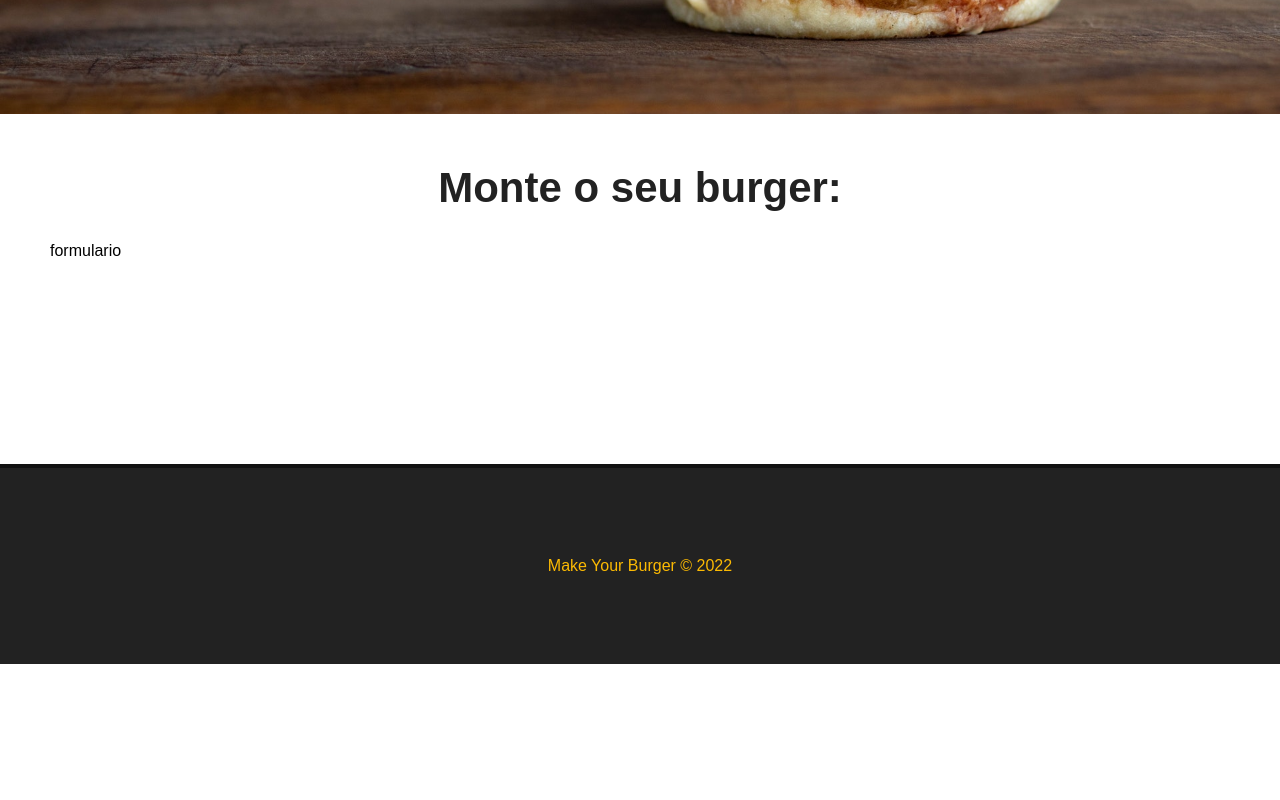
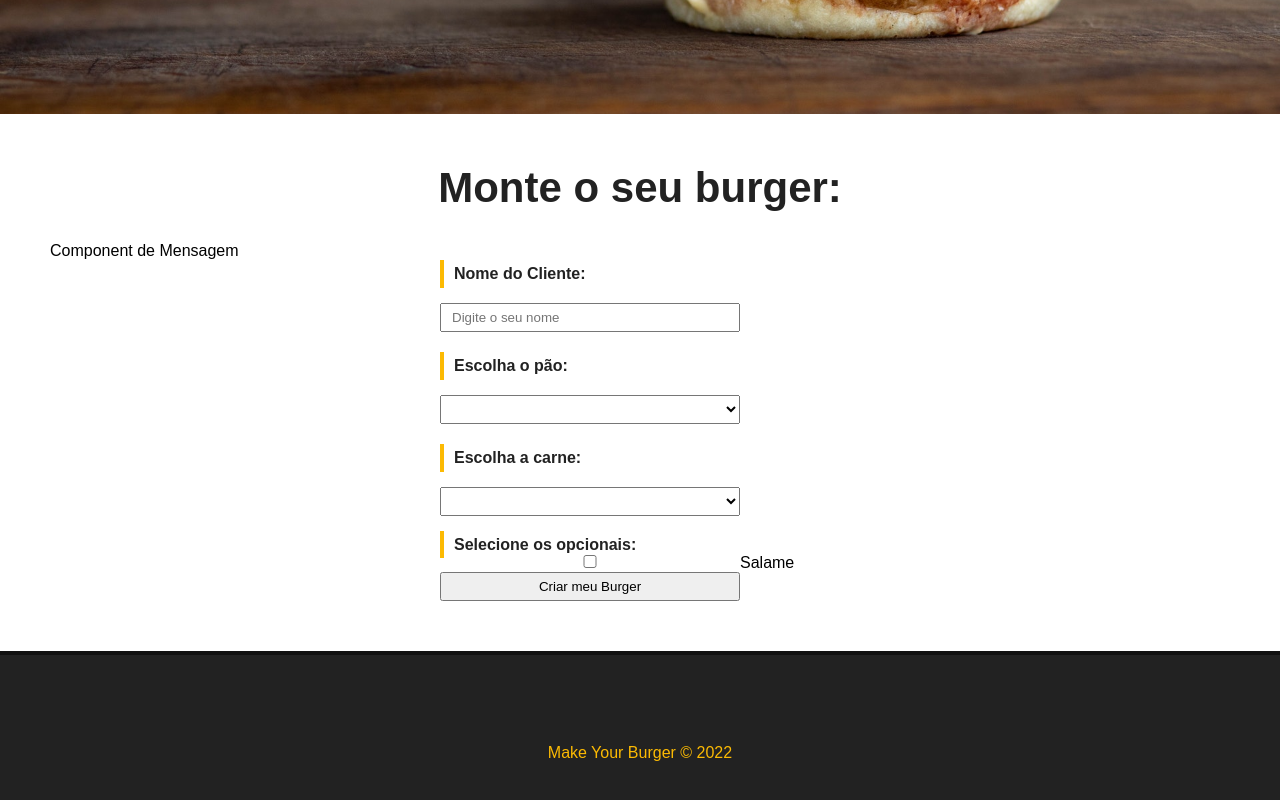
Before and after one commit to GabrielBressi/make_your_burger, a Vue app: page / in a window 1280 px wide. Shown: the part 464-1264 px from the top of the page. Before the commit the page ends 1128 px from the top, so only its background shows below. Built offline with nearby package versions, Linux system fonts and the light colour scheme.

Commit message:
created form for orders

```diff
--- a/src/components/Banner.vue
+++ b/src/components/Banner.vue
@@ -1,6 +1,6 @@
 <template>
   <div id="main-banner">
-    <h1>Make Yout Burger</h1>
+    <h1>Make Your Burger</h1>
   </div>
 </template>
 
--- /dev/null
+++ b/src/components/BurgerForm.vue
@@ -0,0 +1,74 @@
+<template>
+  <div>
+    <p>Component de Mensagem</p>
+    <div>
+      <form id="burger-form">
+        <div class="input-container">
+          <label for="name">Nome do Cliente:</label>
+          <input type="text" id="nome" name="nome" v-model="nome" placeholder="Digite o seu nome">
+        </div>
+        <div class="input-container">
+          <label for="pao">Escolha o pão:</label>
+          <select name="pao" id="pao" v-model="pao">
+            <option value="">Selecione o seu pão</option>
+            <option value="integral">integral</option>
+          </select>
+        </div>
+        <div class="input-container">
+          <label for="carne">Escolha a carne:</label>
+          <select name="carne" id="carne" v-model="carne">
+            <option value="">Selecione o seu carne</option>
+            <option value="maminha">maminha</option>
+          </select>
+        </div>
+        <div class="opcionais-container">
+          <label for="carne">Selecione os opcionais:</label>
+          <div class="checkbox-container">
+            <input type="checkbox" name="opcionais" id="opcionais" v-model="opcionais" value="salame">
+            <span>Salame</span>
+          </div>
+        </div>
+        <div class="input-container">
+          <input type="submit" class="submit-btn" value="Criar meu Burger">
+        </div>
+      </form>
+    </div>
+  </div>
+</template>
+
+<script>
+export default{
+  name:"BurgerForm"
+}
+</script>
+
+<style scoped>
+  #burger-form {
+    max-width: 400px;
+    margin: 0 auto;
+  }
+
+  .input-container {
+    display: flex;
+    flex-direction: column;
+    margin-bottom: 20px;
+  }
+
+  label {
+    font-weight: bold;
+    margin-bottom: 15px;
+    color: #222;
+    padding: 5px 10px;
+    border-left: 4px solid #FCBA03;
+  }
+
+  input, select {
+    padding: 5px 10px;
+    width: 300px;
+  }
+
+  #opcionais-container{
+    flex-direction: row;
+    flex-wrap: wrap;
+  }
+</style>
--- a/src/views/HomeView.vue
+++ b/src/views/HomeView.vue
@@ -2,17 +2,19 @@
   <Banner />
   <div class="main-container">
     <h1>Monte o seu burger:</h1>
-    <p>formulario</p>
+    <BurgerForm />
   </div>
 </template>
 
 <script>
 import Banner from "../components/Banner.vue"
+import BurgerForm from "../components/BurgerForm.vue"
 
 export default{
   name: "Home",
   components: {
-    Banner
+    Banner,
+    BurgerForm,
   }
 }
 
--- a/src/views/Pedidos.vue
+++ b/src/views/Pedidos.vue
@@ -3,3 +3,9 @@
     <h1>PEDIDOS</h1>
   </div>
 </template>
+<script>
+
+</script>
+<style scoped>
+
+</style>
```
